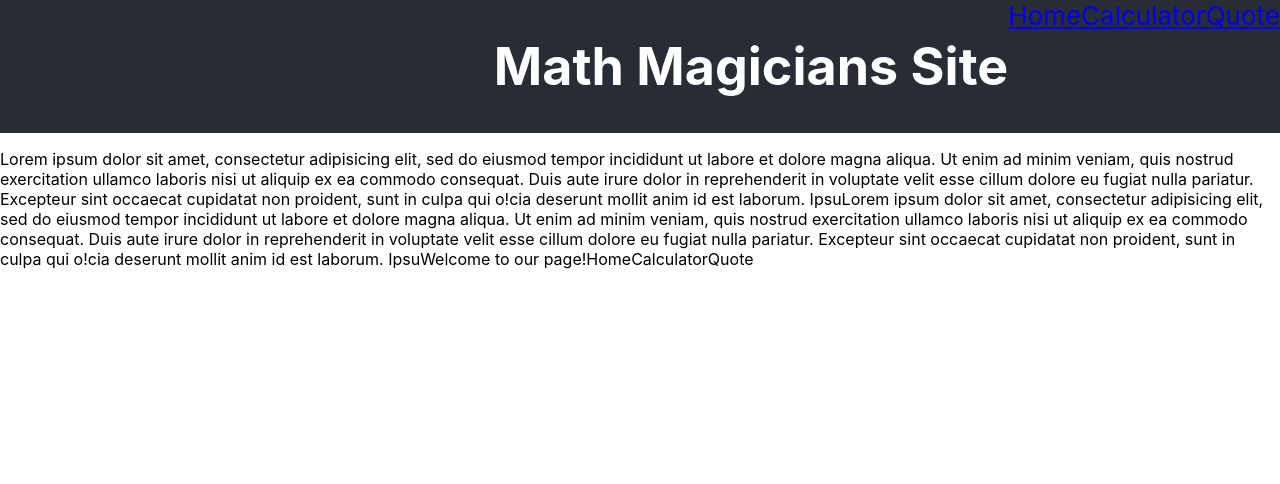
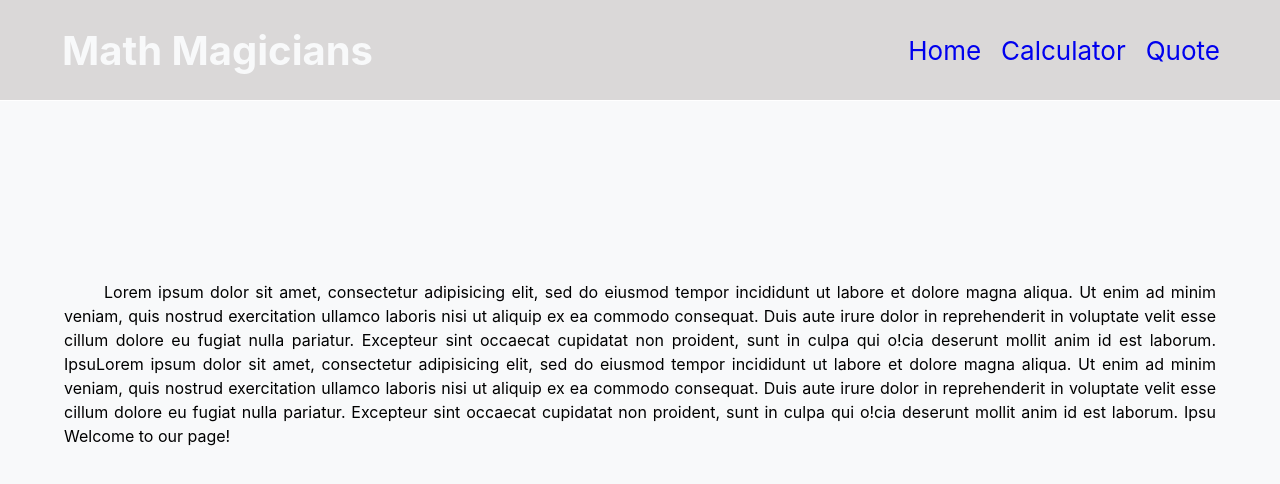
Before and after one commit to Laguna1/calculator-app-react, a React (Create React App) app: page / in a window 1280 px wide. Shown: the top 484 px of the page. Built offline with nearby package versions, Linux system fonts and the light colour scheme.

Commit message:
Add main styles except Calculator Page

```diff
--- a/src/App.css
+++ b/src/App.css
@@ -3,12 +3,51 @@
 }
 
 .App-header {
-  background-color: #282c34;
+  background-color: rgb(218, 216, 216);
   min-height: 10vh;
   display: flex;
   flex-direction: row;
-  align-items: flex-start;
-  justify-content: flex-end;
+  justify-content: space-between;
+  align-items: center;
   font-size: calc(10px + 2vmin);
-  color: white;
+  color: rgb(248, 249, 250);
 }
+
+.navbar {
+  border-bottom: 1px solid white;
+  padding: 10px 25px;
+}
+
+.h2 {
+  font-size: 2.5rem;
+  font-weight: bold;
+  padding-left: 3%;
+}
+
+.nav-links {
+  display: flex;
+  justify-content: space-evenly;
+  padding: 10px 25px;
+}
+
+.nav-link {
+  text-decoration: none;
+  margin: auto 10px;
+}
+
+.start-page {
+  display: flex;
+  padding: 14% 5%;
+  line-height: 1.5;
+  text-indent: 2.5em;
+  text-align: justify;
+}
+
+.quote-page {
+  display: flex;
+  justify-content: center;
+  align-content: center;
+  padding: 17% 5%;
+  font-size: 1.2rem;
+  text-align: center;
+}
--- a/src/components/Navbar.js
+++ b/src/components/Navbar.js
@@ -2,11 +2,13 @@ import React from 'react';
 import { Link } from 'react-router-dom';
 
 const NavBar = () => (
-  <div className="App-header">
-    <h1>Math Magicians Site</h1>
-    <Link to="/">Home </Link>
-    <Link to="/App">Calculator </Link>
-    <Link to="/Quote">Quote </Link>
+  <div className="App-header navbar">
+    <div className="h2">Math Magicians</div>
+    <div className="nav-links">
+      <Link to="/" className="nav-link">Home </Link>
+      <Link to="/App" className="nav-link">Calculator </Link>
+      <Link to="/Quote" className="nav-link">Quote </Link>
+    </div>
   </div>
 );
 
--- a/src/components/Quote.js
+++ b/src/components/Quote.js
@@ -1,7 +1,7 @@
 import React from 'react';
 
 const Quote = () => (
-  <div className=" ">
+  <div className="quote-page">
     <h1>“Experience is the name everyone gives to their mistakes.” - Unknown Author</h1>
   </div>
 );
--- a/src/components/StartPage.js
+++ b/src/components/StartPage.js
@@ -1,9 +1,7 @@
 import React from 'react';
 
 const Home = () => (
-  <div className="">
-
-    <p>
+  <div className="start-page">
     Lorem ipsum dolor sit amet, consectetur adipisicing elit, sed do eiusmod tempor incididunt ut
     labore et dolore magna aliqua.
     Ut enim ad minim veniam, quis nostrud exercitation ullamco laboris nisi ut
@@ -16,8 +14,7 @@ const Home = () => (
     commodo consequat. Duis aute irure dolor in reprehenderit in voluptate velit
     esse cillum dolore eu fugiat nulla pariatur. Excepteur sint occaecat cupidatat
     non proident, sunt in culpa qui o!cia deserunt mollit anim id est laborum.
-      IpsuWelcome to our page!HomeCalculatorQuote
-    </p>
+    Ipsu Welcome to our page!
   </div>
 );
 
--- a/src/index.css
+++ b/src/index.css
@@ -1,5 +1,6 @@
 body {
   margin: 0;
+  background-color: rgb(248, 249, 250);
   font-family:
     -apple-system,
     BlinkMacSystemFont,
```
Lines whose indentation alone changed are shown as unchanged.
